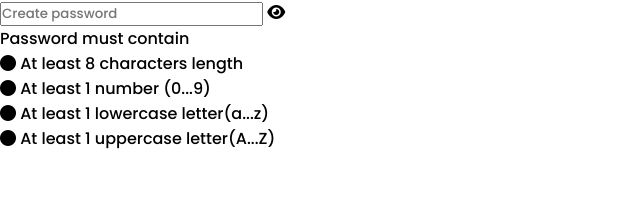
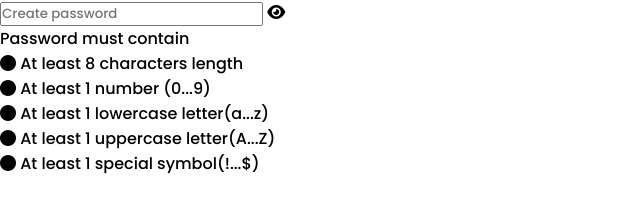
Before and after one commit to fernandogbz/password-validation-check, a plain HTML site: page index.html in a window 1280 px wide. Shown: the whole page, without its empty margins (0-640 px from the left). Drawn offline with Linux system fonts and the light colour scheme.

Commit message:
HTML - fifth list item

```diff
--- a/index.html
+++ b/index.html
@@ -37,6 +37,10 @@
 						<i class="fa-solid fa-circle"></i>
 						<span>At least 1 uppercase letter(A...Z)</span>
 					</li>
+					<li>
+						<i class="fa-solid fa-circle"></i>
+						<span>At least 1 special symbol(!...$)</span>
+					</li>
 				</ul>
 			</div>
 		</div>
```
